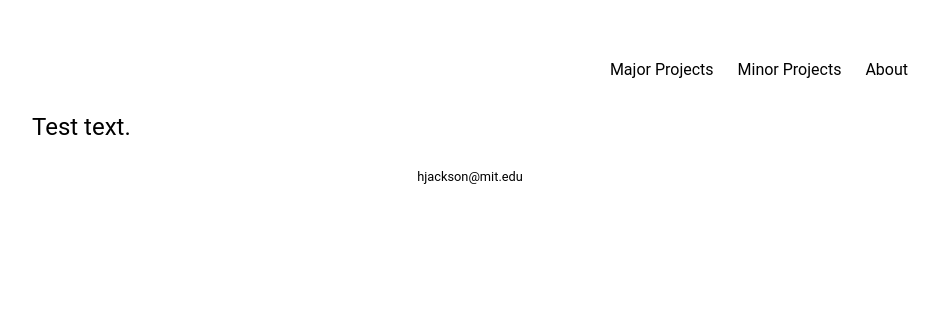
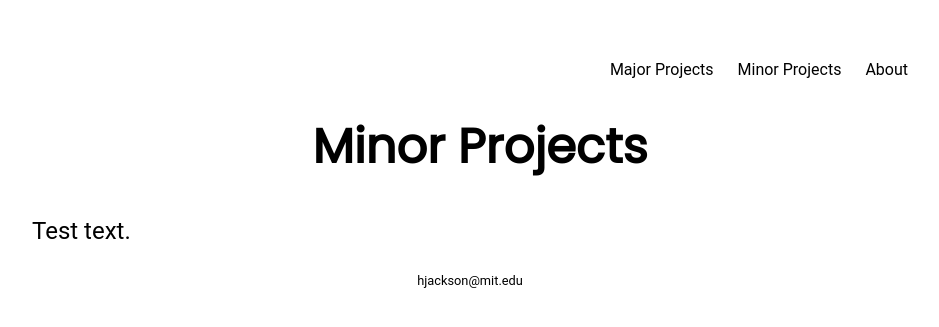
Before and after one commit to hollyjackson/hollyjackson.github.io, a Jekyll site: the page built from minor-projects/index.html, in a window 1280 px wide. Shown: the top 327 px of the page, without its empty margins (160-1099 px from the left). Built offline with Jekyll 4.4.1, drawn with Linux system fonts in a browser that asks for light colours.

Commit message:
added titles to each page

```diff
--- a/_layouts/default.html
+++ b/_layouts/default.html
@@ -1,7 +1,7 @@
 <!DOCTYPE html>
 	<html>
 		<head>
-			<title>{{ sitetitle }}</title>
+			<title>{{ page.title }}</title>
 			<!-- link to main stylesheet -->
 			<link rel="stylesheet" type="text/css" href="/css/main.css">
 			<link href="https://fonts.googleapis.com/css2?family=Poppins&display=swap" rel="stylesheet">
--- a/_layouts/page.html
+++ b/_layouts/page.html
@@ -1,6 +1,6 @@
 ---
 layout: default
-sitetitle: "Holly Jackson"
+title: "Holly Jackson"
 ---
 
 <div class="blurb">
--- a/index.html
+++ b/index.html
@@ -1,6 +1,6 @@
 ---
 layout: page
-title: Major Projects
+title: "Major Projects"
 ---
 
 <a href="/cosmic-phylogeny">Cosmic Phylogeny</a>
--- a/minor-projects/index.html
+++ b/minor-projects/index.html
@@ -1,6 +1,6 @@
 ---
 layout: page
-title:
+title: "Minor Projects"
 ---
 
 Test text.
```
